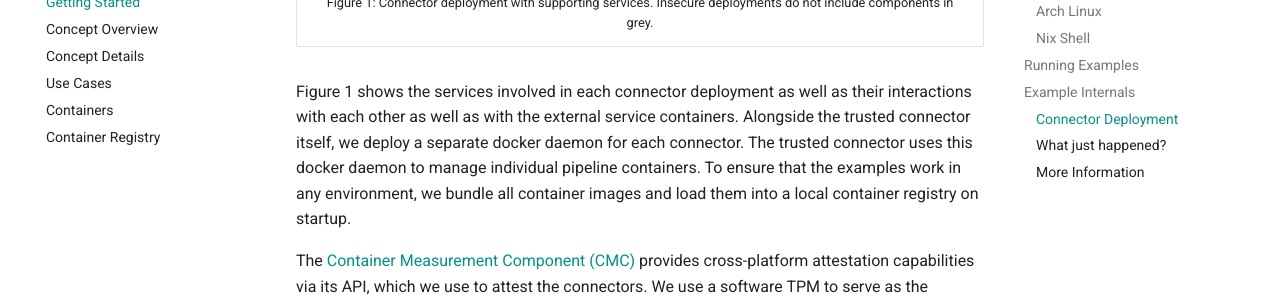
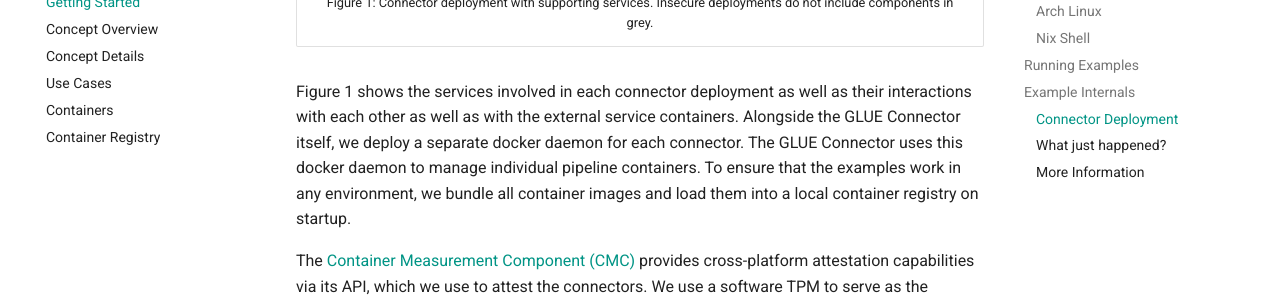
Before and after one commit to Fraunhofer-AISEC/GLUE-Connector, an MkDocs documentation site: the page built from docs/getting-started.md, in a window 1280 px wide and 900 px high, scrolled down 1938 px. Shown: the part 178-478 px from the top of the window. Built offline with MkDocs 1.6.1 and Material for MkDocs 9.7.7, drawn with Linux system fonts in a browser that asks for light colours; comment, search, counter and statistics services are not loaded; some of the changed text lies outside the part shown.

Commit message:
Fix project name in main and example documentation

```diff
--- a/docs/getting-started.md
+++ b/docs/getting-started.md
@@ -5,7 +5,7 @@ The corresponding code can be seen here: [GLUE Examples](https://gitlab.cc-asp.f
 <!--- TODO Update the link -->
 
 <!--- Taken from Code-README.md -->
-This directory contains examples for the deployment of the Trusted Connector.
+This directory contains examples for the deployment of the GLUE Connector.
 The examples use docker compose to orchestrate the required components as containers.
 
 ## Prerequisites
@@ -37,7 +37,7 @@ nix-shell -p docker-client docker-buildx docker-compose openssl yq jo gettext cu
 
 ## Running Examples
 
-To demonstrate the different capabilities of the Trusted Connector, we provide a set of examples.
+To demonstrate the different capabilities of the GLUE Connector, we provide a set of examples.
 Each example defines its own actors and policy that may deploy different pipeline configurations.
 To start an example, run `./example.sh <example>` or run `./example.sh --help` for more information on its complete
 functionality.
@@ -72,7 +72,7 @@ sockets and files.
 
 Figure 1 shows the services involved in each connector deployment as well as their interactions with each other as well
 as with the external service containers.
-Alongside the trusted connector itself, we deploy a separate docker daemon for each connector. The trusted connector
+Alongside the GLUE Connector itself, we deploy a separate docker daemon for each connector. The GLUE Connector
 uses this docker daemon to manage individual pipeline containers.
 To ensure that the examples work in any environment, we bundle all container images and load them into a local container
 registry on startup.
```
Also changed, not shown: docs/concept-details.md (+2 -2 lines), docs/use-cases.md (+1 -1 lines), example/README.md (+4 -4 lines), example/img/connector-architecture.drawio.svg.
